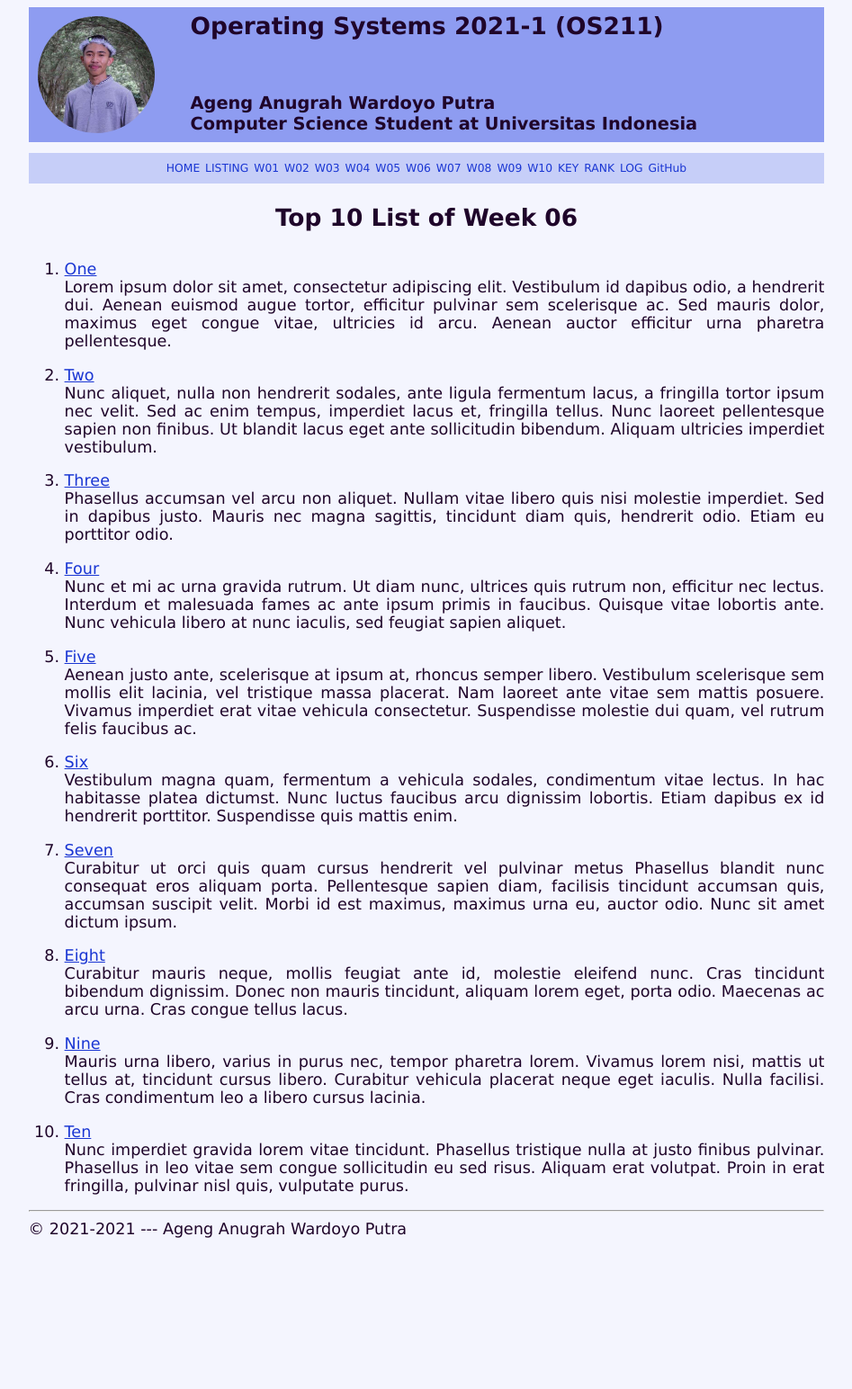
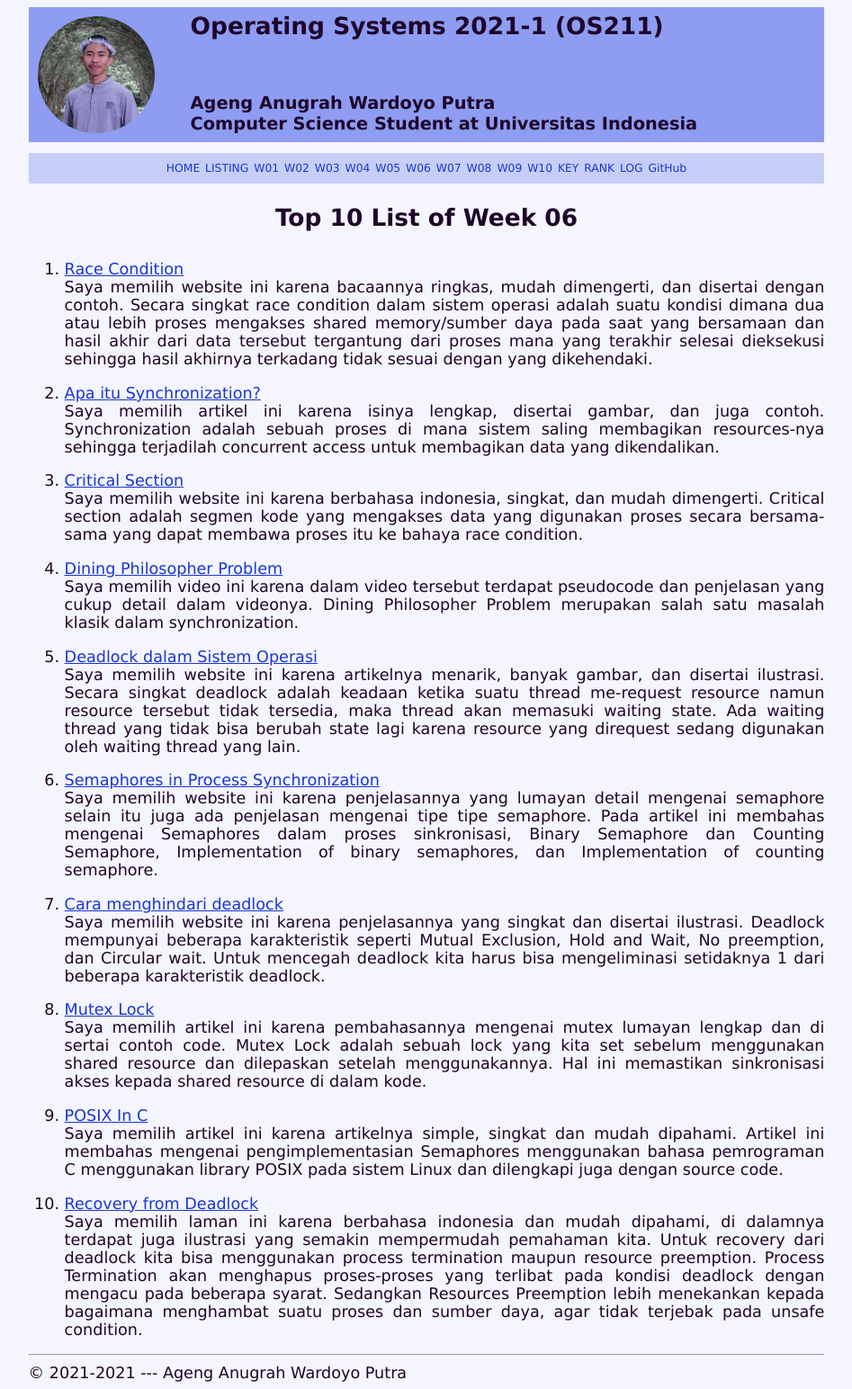
Before and after one commit to Ageng-Anugrah/os211, a Jekyll site: the page built from w07.md, in a window 1280 px wide. Shown: the whole page at 90% size, without its empty margins (166-1113 px from the left). Built offline with Jekyll 4.4.1, drawn with Linux system fonts in a browser that asks for light colours; before the commit the page ends 1384 px from its top, so only the background shows below that.

Commit message:
add w07 top 10

```diff
--- a/w07.md
+++ b/w07.md
@@ -5,72 +5,44 @@ permalink: /W07/
 
 <h1 style = "text-align: center; margin-bottom:2rem"> Top 10 List of Week 06 </h1>
 
-1. [One](https://en.wikipedia.org/wiki/1)<br>
-Lorem ipsum dolor sit amet, consectetur adipiscing elit.
-Vestibulum id dapibus odio, a hendrerit dui.
-Aenean euismod augue tortor, efficitur pulvinar sem scelerisque ac.
-Sed mauris dolor, maximus eget congue vitae, ultricies id arcu.
-Aenean auctor efficitur urna pharetra pellentesque.
+1. [Race Condition](http://ftp.gunadarma.ac.id/linux/docs/v06/Kuliah/SistemOperasi/BUKU/SistemOperasi-4.X-1/ch18s02.html)<br>
+Saya memilih website ini karena bacaannya ringkas, mudah dimengerti, dan disertai dengan contoh.
+Secara singkat race condition dalam sistem operasi adalah suatu kondisi dimana dua atau lebih proses mengakses shared memory/sumber daya pada saat yang bersamaan dan hasil akhir dari data tersebut tergantung dari proses mana yang terakhir selesai dieksekusi sehingga hasil akhirnya terkadang tidak sesuai dengan yang dikehendaki.
 
-2. [Two](https://en.wikipedia.org/wiki/2)<br>
-Nunc aliquet, nulla non hendrerit sodales, ante ligula fermentum lacus, a fringilla tortor ipsum nec velit.
-Sed ac enim tempus, imperdiet lacus et, fringilla tellus.
-Nunc laoreet pellentesque sapien non finibus.
-Ut blandit lacus eget ante sollicitudin bibendum.
-Aliquam ultricies imperdiet vestibulum.
+2. [Apa itu Synchronization?](https://www.studytonight.com/operating-system/process-synchronization)<br>
+Saya memilih artikel ini karena isinya lengkap, disertai gambar, dan juga contoh.
+Synchronization adalah sebuah proses di mana sistem saling membagikan resources-nya sehingga terjadilah concurrent access untuk membagikan data yang dikendalikan.
 
-3. [Three](https://en.wikipedia.org/wiki/3)<br>
-Phasellus accumsan vel arcu non aliquet.
-Nullam vitae libero quis nisi molestie imperdiet.
-Sed in dapibus justo.
-Mauris nec magna sagittis, tincidunt diam quis, hendrerit odio.
-Etiam eu porttitor odio.
+3. [Critical Section](http://ftp.gunadarma.ac.id/linux/docs/v06/Kuliah/SistemOperasi/BUKU/SistemOperasi-4.X-1/ch18s03.html)<br>
+Saya memilih website ini karena berbahasa indonesia, singkat, dan mudah dimengerti.
+Critical section adalah segmen kode yang mengakses data yang digunakan proses secara bersama-sama yang dapat membawa proses itu ke bahaya race condition.
 
-4. [Four](https://en.wikipedia.org/wiki/4)<br>
-Nunc et mi ac urna gravida rutrum.
-Ut diam nunc, ultrices quis rutrum non, efficitur nec lectus.
-Interdum et malesuada fames ac ante ipsum primis in faucibus.
-Quisque vitae lobortis ante.
-Nunc vehicula libero at nunc iaculis, sed feugiat sapien aliquet.
+4. [Dining Philosopher Problem](https://www.youtube.com/watch?v=9f1oOMX3mP)<br>
+Saya memilih video ini karena dalam video tersebut terdapat pseudocode dan penjelasan yang cukup detail dalam videonya.
+Dining Philosopher Problem merupakan salah satu masalah klasik dalam synchronization.
 
-5. [Five](https://en.wikipedia.org/wiki/5)<br>
-Aenean justo ante, scelerisque at ipsum at, rhoncus semper libero.
-Vestibulum scelerisque sem mollis elit lacinia, vel tristique massa placerat.
-Nam laoreet ante vitae sem mattis posuere.
-Vivamus imperdiet erat vitae vehicula consectetur.
-Suspendisse molestie dui quam, vel rutrum felis faucibus ac.
+5. [Deadlock dalam Sistem Operasi](https://www.guru99.com/deadlock-in-operating-system.html)<br>
+Saya memilih website ini karena artikelnya menarik, banyak gambar, dan disertai ilustrasi.
+Secara singkat deadlock adalah keadaan ketika suatu thread me-request resource namun resource tersebut tidak tersedia, maka thread akan memasuki waiting state.
+Ada waiting thread yang tidak bisa berubah state lagi karena resource yang direquest sedang digunakan oleh waiting thread yang lain.
 
-6. [Six](https://en.wikipedia.org/wiki/6)<br>
-Vestibulum magna quam, fermentum a vehicula sodales, condimentum vitae lectus.
-In hac habitasse platea dictumst.
-Nunc luctus faucibus arcu dignissim lobortis.
-Etiam dapibus ex id hendrerit porttitor.
-Suspendisse quis mattis enim.
+6. [Semaphores in Process Synchronization](https://www.geeksforgeeks.org/semaphores-in-process-synchronization/)<br>
+Saya memilih website ini karena penjelasannya yang lumayan detail mengenai semaphore selain itu juga ada penjelasan mengenai tipe tipe semaphore.
+Pada artikel ini membahas mengenai Semaphores dalam proses sinkronisasi, Binary Semaphore dan Counting Semaphore, Implementation of binary semaphores, dan Implementation of counting semaphore.
 
-7. [Seven](https://en.wikipedia.org/wiki/7)<br>
-Curabitur ut orci quis quam cursus hendrerit vel pulvinar metus
-Phasellus blandit nunc consequat eros aliquam porta.
-Pellentesque sapien diam, facilisis tincidunt accumsan quis, accumsan suscipit velit.
-Morbi id est maximus, maximus urna eu, auctor odio.
-Nunc sit amet dictum ipsum.
+7. [Cara menghindari deadlock](https://www.geeksforgeeks.org/deadlock-prevention/)<br>
+Saya memilih website ini karena penjelasannya yang singkat dan disertai ilustrasi.
+Deadlock mempunyai beberapa karakteristik seperti Mutual Exclusion, Hold and Wait, No preemption, dan Circular wait.
+Untuk mencegah deadlock kita harus bisa mengeliminasi setidaknya 1 dari beberapa karakteristik deadlock.
 
-8. [Eight](https://en.wikipedia.org/wiki/8)<br>
-Curabitur mauris neque, mollis feugiat ante id, molestie eleifend nunc.
-Cras tincidunt bibendum dignissim.
-Donec non mauris tincidunt, aliquam lorem eget, porta odio.
-Maecenas ac arcu urna.
-Cras congue tellus lacus.
+8. [Mutex Lock](https://www.geeksforgeeks.org/mutex-lock-for-linux-thread-synchronization/)<br>
+Saya memilih artikel ini karena pembahasannya mengenai mutex lumayan lengkap dan di sertai contoh code.
+Mutex Lock adalah sebuah lock yang kita set sebelum menggunakan shared resource dan dilepaskan setelah menggunakannya. Hal ini memastikan sinkronisasi akses kepada shared resource di dalam kode.
 
-9. [Nine](https://en.wikipedia.org/wiki/9)<br>
-Mauris urna libero, varius in purus nec, tempor pharetra lorem.
-Vivamus lorem nisi, mattis ut tellus at, tincidunt cursus libero.
-Curabitur vehicula placerat neque eget iaculis.
-Nulla facilisi.
-Cras condimentum leo a libero cursus lacinia.
+9. [POSIX In C](https://www.geeksforgeeks.org/use-posix-semaphores-c/)<br>
+Saya memilih artikel ini karena artikelnya simple, singkat dan mudah dipahami.
+Artikel ini membahas mengenai pengimplementasian Semaphores menggunakan bahasa pemrograman C menggunakan library POSIX pada sistem Linux dan dilengkapi juga dengan source code.
 
-10. [Ten](https://en.wikipedia.org/wiki/10)<br>
-Nunc imperdiet gravida lorem vitae tincidunt.
-Phasellus tristique nulla at justo finibus pulvinar.
-Phasellus in leo vitae sem congue sollicitudin eu sed risus.
-Aliquam erat volutpat.
-Proin in erat fringilla, pulvinar nisl quis, vulputate purus.
+10. [Recovery from Deadlock](http://kambing.ui.ac.id/bebas/v15/umum/ibam/ibam-os-html/i32.html)<br>
+Saya memilih laman ini karena berbahasa indonesia dan mudah dipahami, di dalamnya terdapat juga ilustrasi yang semakin mempermudah pemahaman kita.
+Untuk recovery dari deadlock kita bisa menggunakan process termination maupun resource preemption. Process Termination akan menghapus proses-proses yang terlibat pada kondisi deadlock dengan mengacu pada beberapa syarat. Sedangkan Resources Preemption lebih menekankan kepada bagaimana menghambat suatu proses dan sumber daya, agar tidak terjebak pada unsafe condition.
```
